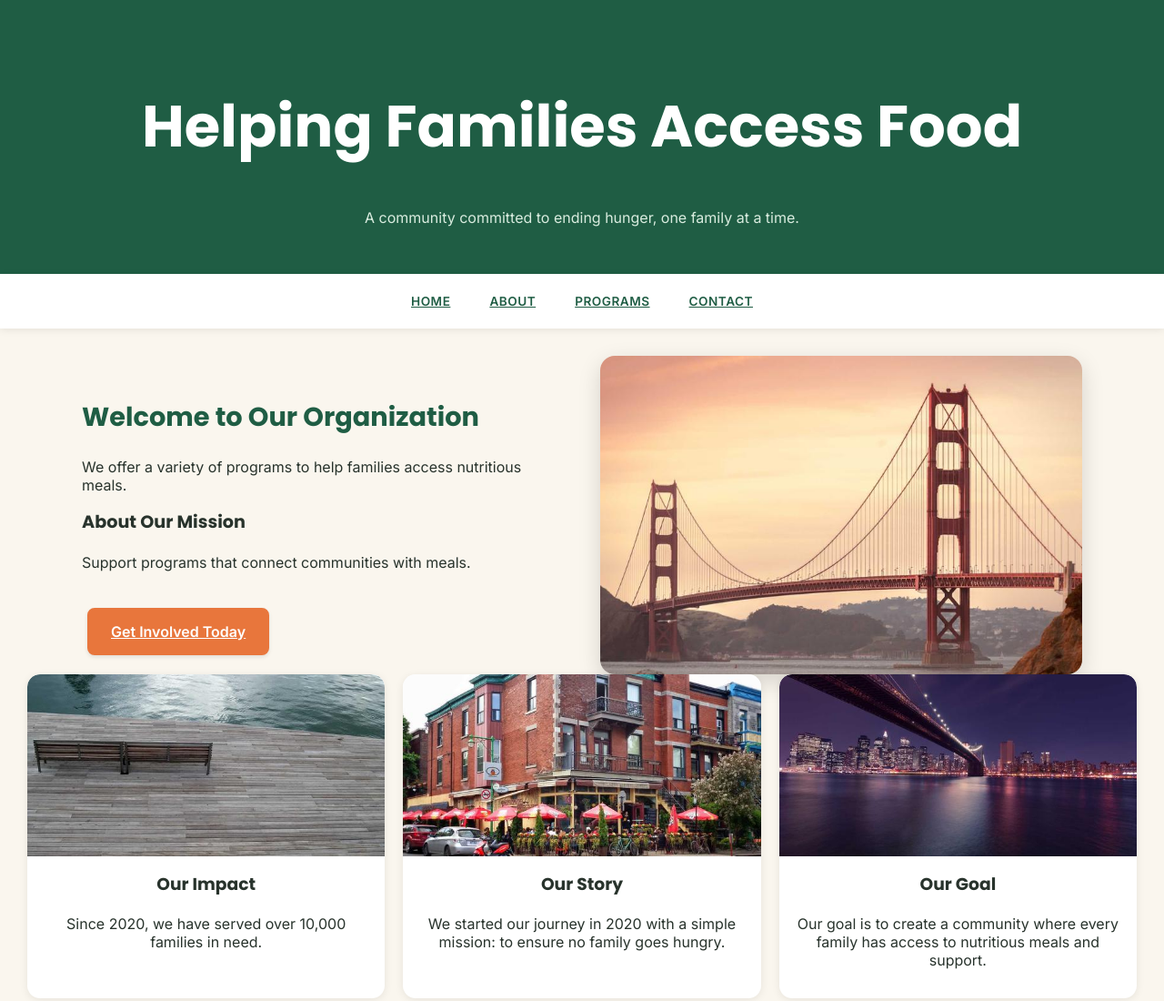
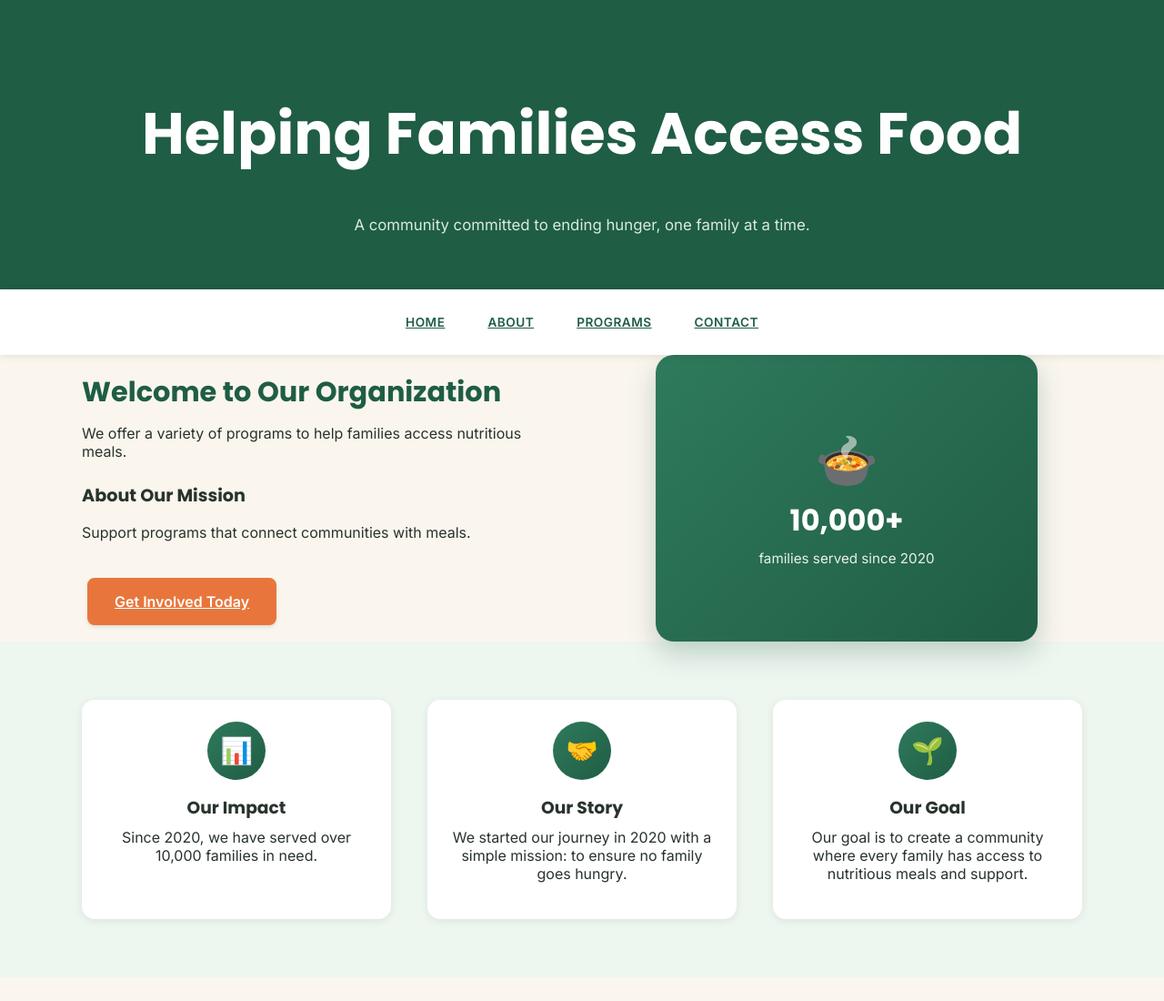
Before and after one commit to mialc/nonprofit-landing-mockup, a plain HTML site: page index.html in a window 1280 px wide. Shown: the top 1100 px of the page at 91% size. Drawn offline with Linux system fonts and the light colour scheme.

Commit message:
Ticket 1: update styles, index, and remove deleted images

```diff
--- a/assets/css/styles.css
+++ b/assets/css/styles.css
@@ -1,15 +1,21 @@
 html, body { height: 100%; margin: 0; } /* Tells it to take up full height of the view */
 
-/* CSS Variables: centralized color palette and font stack */
+/* CSS Variables: centralized color palette, font stack, and spacing scale */
 :root {
   --green-deep: #1f5d44;
   --green-mid: #2f7a5c;
+  --green-tint: #eef6f0;
   --cream: #faf6ee;
   --coral: #e8763c;
   --coral-dark: #cf5f29;
   --text-dark: #28332c;
   --heading-font: 'Poppins', 'Georgia', serif;
   --body-font: 'Inter', Arial, sans-serif;
+
+  --space-sm: 16px;
+  --space-md: 24px;
+  --space-lg: 40px;
+  --space-xl: 64px;
 }
 
 body {
@@ -18,13 +24,19 @@ body {
   font-family: var(--body-font);
 }
 
+/* Sticky nav covers the top of the viewport, so anchor targets need
+   breathing room above them or the heading lands underneath it. */
+#about, #programs, #contact {
+  scroll-margin-top: 76px;
+}
+
 /* Element Selector: Change the background of the entire header tag */
 header {
   background-color: var(--green-deep);
   color: white;
   font-size: 2rem;
   text-align: center;
-  padding: 48px 20px 36px;
+  padding: 56px 24px 44px;
   font-family: var(--heading-font);
   width: 100%;
   margin: 0;
@@ -34,21 +46,19 @@ header {
 
 .header-tagline {
   font-family: var(--body-font);
-  font-size: 1rem;
+  font-size: 1.05rem;
   font-weight: 400;
   color: #d9ecdf;
-  margin-top: 10px;
+  margin-top: 12px;
 }
 
 main {
-  padding: 30px;
   text-align: center;
 }
 
 /* Child Selector: Target direct child sections of main */
 div > section {
-  margin-bottom: 20px;
-  padding: 15px;
+  padding: var(--space-xl) var(--space-md);
   text-align: center;
   width: 100%;
   box-sizing: border-box;
@@ -60,7 +70,7 @@ div > section {
 nav {
   flex-direction: row;
   background-color: white;
-  padding: 10px;
+  padding: 16px 10px;
   position: sticky;
   top: 0;
   z-index: 10;
@@ -77,7 +87,7 @@ article {
   border-radius: 14px;
   box-shadow: 0 2px 10px rgba(0, 0, 0, 0.08);
   transition: transform 0.2s ease, box-shadow 0.2s ease;
-  overflow: hidden;
+  padding: var(--space-md) var(--space-md) var(--space-lg);
 }
 
 article:hover {
@@ -85,21 +95,50 @@ article:hover {
   box-shadow: 0 8px 20px rgba(0, 0, 0, 0.12);
 }
 
+/* Icon header used in place of a photo on each program card */
+.article-icon {
+  width: 64px;
+  height: 64px;
+  margin: 0 auto var(--space-sm);
+  border-radius: 50%;
+  display: flex;
+  align-items: center;
+  justify-content: center;
+  font-size: 1.8rem;
+  background: linear-gradient(135deg, var(--green-mid), var(--green-deep));
+}
+
+article h3 {
+  font-family: var(--heading-font);
+  margin: 0 0 8px;
+}
+
+article p {
+  margin: 0;
+}
+
 #contact {
   background-color: #ffffff;
   border-radius: 16px;
   box-shadow: 0 4px 16px rgba(0, 0, 0, 0.08);
-  padding: 32px;
+  padding: var(--space-lg);
   width: 35%;
   min-width: 280px;
   max-width: 1000px;
   margin: 0 auto; /* Center the form horizontally */
 }
 
+.programs-band {
+  background-color: var(--green-tint);
+  padding: var(--space-xl) var(--space-md);
+}
+
 .program-grid {
   display: grid;
   grid-template-columns: repeat(3, 1fr);
-  gap: 20px; /* Adds space between the articles */
+  gap: var(--space-lg); /* Adds space between the articles */
+  max-width: 1100px;
+  margin: 0 auto;
 }
 
 footer {
@@ -114,9 +153,8 @@ footer {
   display: flex;
   justify-content: space-between;
   align-items: center;
-  padding: 15px 60px;
+  padding: var(--space-md) 60px;
   box-sizing: border-box;
-  margin-top: 40px;
 }
 
 .footer-tag {
@@ -124,11 +162,22 @@ footer {
   font-weight: 400;
 }
 
+.footer-brand a {
+  color: white;
+  text-decoration: underline;
+  opacity: 0.85;
+  transition: opacity 0.2s ease;
+}
+
+.footer-brand a:hover {
+  opacity: 1;
+}
+
 /* Force labels to behave like blocks so they take up their own line */
 label {
   display: block;
-  margin-top: 15px;
-  margin-bottom: 5px;
+  margin-top: 18px;
+  margin-bottom: 6px;
   font-weight: 600;
   text-align: left;
 }
@@ -139,7 +188,7 @@ label {
   border: 2px solid #d8e6dd;
   border-radius: 8px;
   width: 100%;
-  padding: 10px;
+  padding: 12px;
   box-sizing: border-box;
   font-size: 1rem;
   font-family: var(--body-font);
@@ -161,7 +210,7 @@ label {
 /* Descendant Selector: Make all links inside nav uppercase */
 nav a {
   text-transform: uppercase;
-  padding: 10px 14px;
+  padding: 10px 16px;
   color: var(--green-deep);
   background-color: transparent;
   line-height: 1.5;
@@ -193,10 +242,10 @@ input[type="email"], input[type="text"] {
 .button {
   display: inline-block;
   text-align: center;
-  padding: 14px 24px;
+  padding: 14px 28px;
   font-weight: 600;
   box-shadow: 0 2px 4px rgba(0, 0, 0, 0.1);
-  margin: 24px 6px 0;
+  margin: var(--space-md) 6px 0;
   background-color: var(--coral);
   color: white;
   border: 2px solid var(--coral);
@@ -213,7 +262,7 @@ input[type="email"], input[type="text"] {
   display: flex;
   justify-content: center;
   align-items: center;
-  gap: 6px;
+  gap: 12px;
 }
 
 .button-secondary {
@@ -231,11 +280,11 @@ input[type="email"], input[type="text"] {
   transform: scale(0.95);
 }
 
-/* Hero layout: text column + image column */
+/* Hero layout: text column + graphic column */
 .hero-flex {
   display: flex;
   align-items: center;
-  gap: 40px;
+  gap: var(--space-xl);
   width: 100%;
   max-width: 1100px;
   margin: 0 auto;
@@ -248,28 +297,57 @@ input[type="email"], input[type="text"] {
 
 .hero-text h2 {
   font-family: var(--heading-font);
-  font-size: 1.8rem;
+  font-size: 1.9rem;
   color: var(--green-deep);
+  margin: 0;
+}
+
+.hero-text > p:first-of-type {
+  margin-top: 12px;
 }
 
 .hero-text h3 {
   font-family: var(--heading-font);
   font-size: 1.2rem;
-  margin-top: 16px;
+  margin: var(--space-md) 0 8px;
 }
 
 .hero-media {
   flex: 1;
+  display: flex;
+  justify-content: center;
 }
 
-article h3 {
-  font-family: var(--heading-font);
-  padding: 0 16px;
-  margin-top: 16px;
+.hero-graphic {
+  width: 100%;
+  max-width: 420px;
+  aspect-ratio: 4 / 3;
+  border-radius: 20px;
+  background: linear-gradient(135deg, var(--green-mid), var(--green-deep));
+  color: white;
+  display: flex;
+  flex-direction: column;
+  align-items: center;
+  justify-content: center;
+  gap: 8px;
+  box-shadow: 0 12px 30px rgba(31, 93, 68, 0.25);
 }
 
-article p {
-  padding: 0 16px 16px;
+.hero-graphic-icon {
+  font-size: 3.5rem;
+}
+
+.hero-graphic-stat {
+  font-family: var(--heading-font);
+  font-size: 2rem;
+  font-weight: 700;
+  margin: 0;
+}
+
+.hero-graphic-label {
+  font-size: 0.95rem;
+  opacity: 0.9;
+  margin: 0;
 }
 
 
@@ -295,7 +373,15 @@ article p {
 
   header {
     font-size: 1.4rem;
-    padding: 16px;
+    padding: var(--space-lg) var(--space-sm);
+  }
+
+  div > section {
+    padding: var(--space-lg) var(--space-sm);
+  }
+
+  .programs-band {
+    padding: var(--space-lg) var(--space-sm);
   }
 
   #contact {
@@ -307,14 +393,11 @@ article p {
   .hero-flex {
     flex-direction: column;
     text-align: center;
+    gap: var(--space-lg);
   }
 
   .hero-text {
     text-align: center;
-  }
-
-  .hero-section img {
-    height: 220px;
   }
 }
 
@@ -323,21 +406,3 @@ img {
   height: auto;
   display: block;
 }
-
-
-article img {
-  width: 100%;
-  height: 200px;
-  object-fit: cover;
-  border-radius: 14px 14px 0 0; /* Rounds the top corners to match card's 14px radius */
-}
-
-.hero-section img {
-  max-width: 600px;
-  width: 100%;
-  height: 350px;
-  object-fit: cover;
-  border-radius: 16px;
-  box-shadow: 0 8px 24px rgba(0, 0, 0, 0.15);
-  margin: 0 auto;
-}
--- a/index.html
+++ b/index.html
@@ -43,33 +43,39 @@
                             <a href="#contact" class="button">Get Involved Today</a>
                         </div>
                         <div class="hero-media">
-                            <img src="assets/images/hero-food-assistance.jpg" alt="Volunteers helping a family with groceries at a community food event">
+                            <div class="hero-graphic">
+                                <span class="hero-graphic-icon" aria-hidden="true">🍲</span>
+                                <p class="hero-graphic-stat">10,000+</p>
+                                <p class="hero-graphic-label">families served since 2020</p>
+                            </div>
                         </div>
                     </div>
                 </section>
 
-             <div class="program-grid" id="programs">
+            <div class="programs-band" id="programs">
+             <div class="program-grid">
                     <article>
-                        <img src="assets/images/impact-chart.png" alt="Chart illustrating community impact and families served over time">
+                        <div class="article-icon icon-impact" aria-hidden="true">📊</div>
                         <h3>Our Impact</h3>
                         <p>Since 2020, we have served over 10,000 families in need.</p>
                     </article>
 
                     <article>
-                        <img src="assets/images/volunteers.jpg" alt="Volunteers distributing food at a community event">
+                        <div class="article-icon icon-story" aria-hidden="true">🤝</div>
                         <h3>Our Story</h3>
                         <p>We started our journey in 2020 with a simple mission: to ensure no family goes hungry.</p>
                     </article>
 
                     <article>
-                        <img src="assets/images/fresh-produce.jpg" alt="Fresh produce ready for distribution">
+                        <div class="article-icon icon-goal" aria-hidden="true">🌱</div>
                         <h3>Our Goal</h3>
                         <p>Our goal is to create a community where every family has access to nutritious meals and support.</p>
                     </article>
             </div>
+            </div>
 
             <div>
-                <section>
+                <section class="contact-section">
                     <form id="contact">
 
                     <label for="name">Full Name</label>
```
Also changed, not shown: assets/images/fresh-produce.jpg (deleted), assets/images/hero-food-assistance.jpg (deleted), assets/images/impact-chart.png (deleted), assets/images/volunteers.jpg (deleted).
